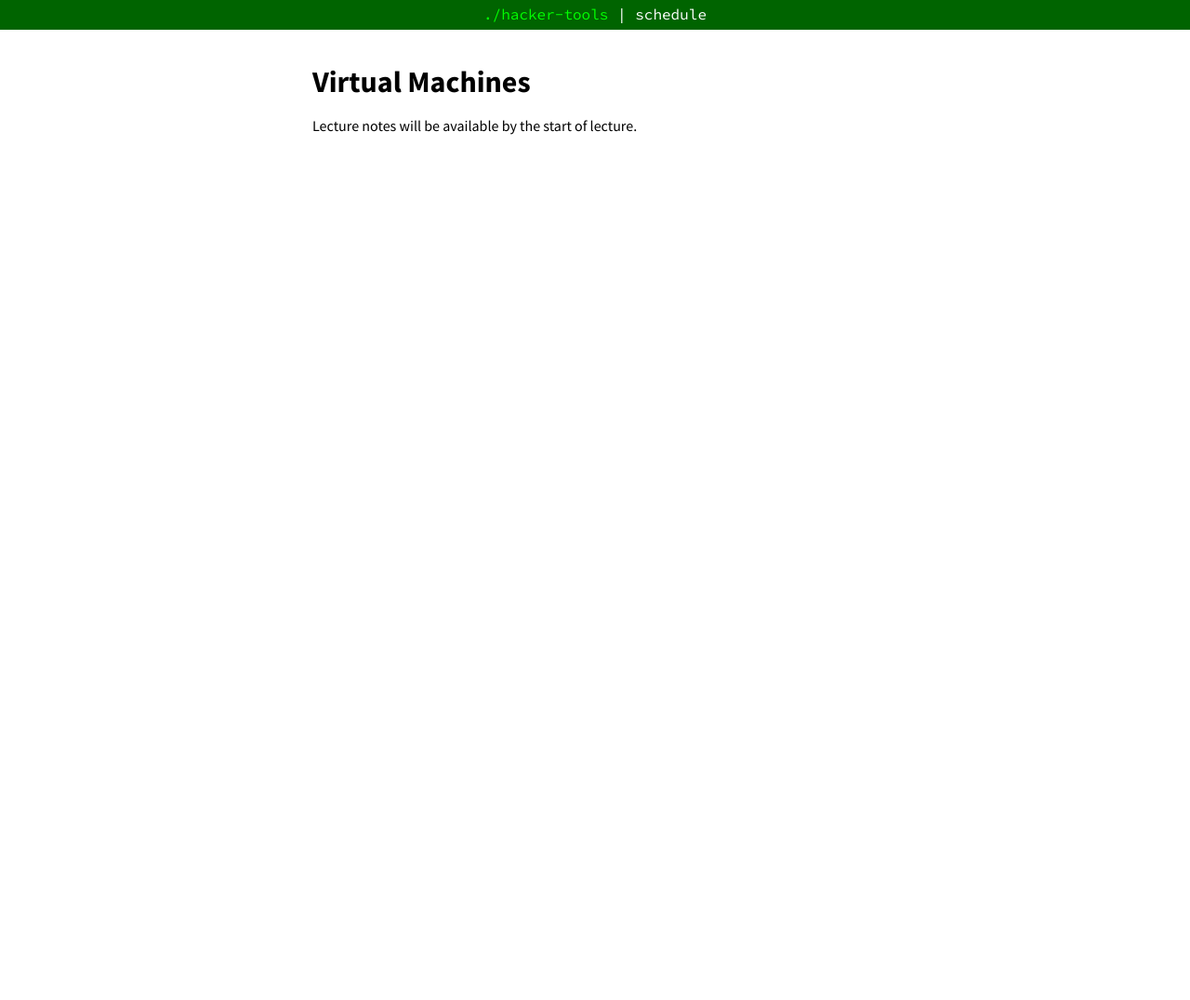
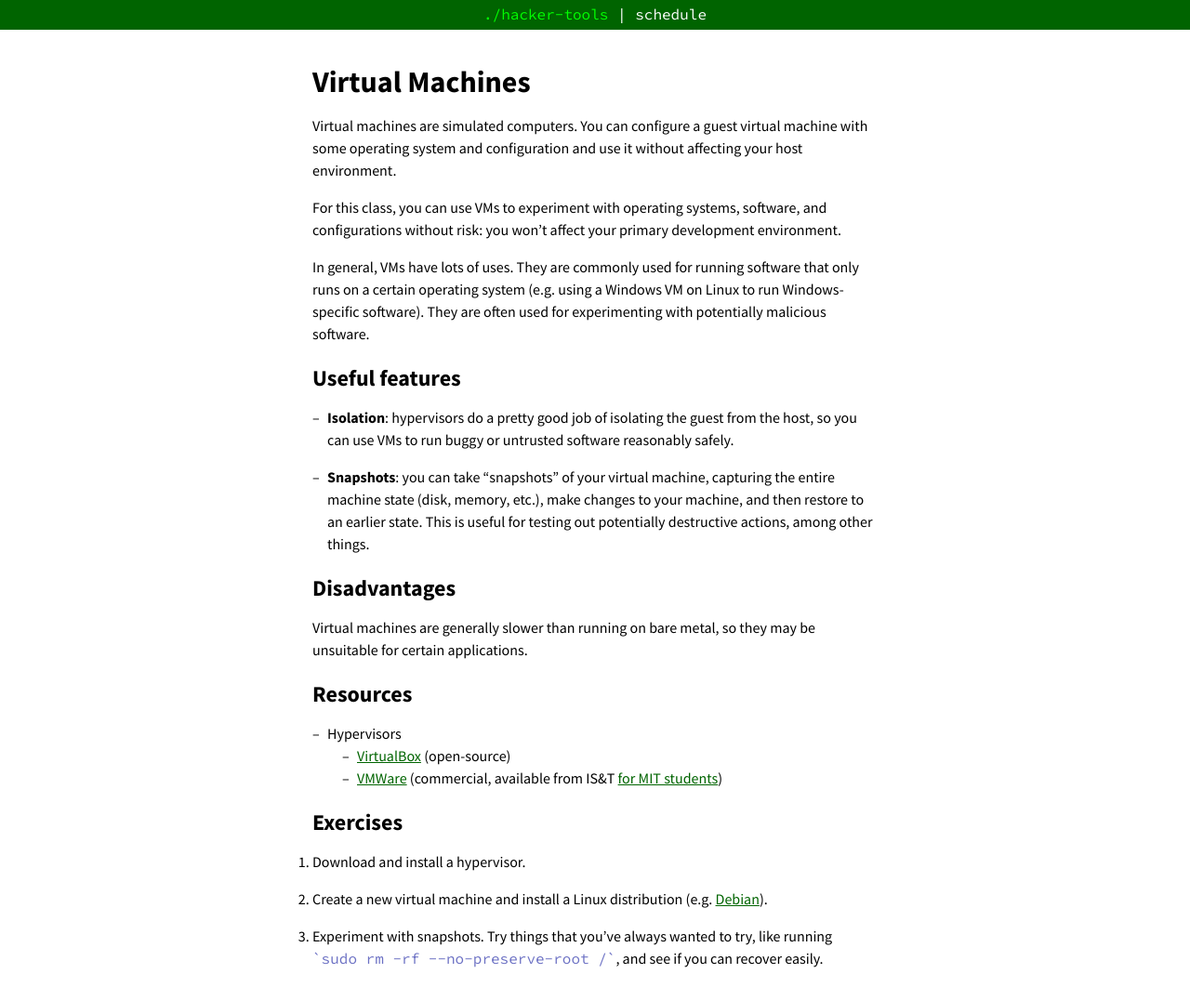
Before and after one commit to missing-semester-cn/missing-semester-cn.github.io, a Jekyll site: the page built from virtual-machines.md, in a window 1280 px wide. Shown: the whole page at 93% size. Built offline with Jekyll 4.4.1, drawn with Linux system fonts in a browser that asks for light colours; before the commit the page ends 900 px from its top, so only the background shows below that.

Commit message:
Add content for VMs

```diff
--- a/virtual-machines.md
+++ b/virtual-machines.md
@@ -3,4 +3,49 @@ layout: page
 title: "Virtual Machines"
 ---
 
-Lecture notes will be available by the start of lecture.
+Virtual machines are simulated computers. You can configure a guest virtual
+machine with some operating system and configuration and use it without
+affecting your host environment.
+
+For this class, you can use VMs to experiment with operating systems, software,
+and configurations without risk: you won't affect your primary development
+environment.
+
+In general, VMs have lots of uses. They are commonly used for running software
+that only runs on a certain operating system (e.g. using a Windows VM on Linux
+to run Windows-specific software). They are often used for experimenting with
+potentially malicious software.
+
+# Useful features
+
+- **Isolation**: hypervisors do a pretty good job of isolating the guest from
+the host, so you can use VMs to run buggy or untrusted software reasonably
+safely.
+
+- **Snapshots**: you can take "snapshots" of your virtual machine, capturing
+the entire machine state (disk, memory, etc.), make changes to your machine,
+and then restore to an earlier state. This is useful for testing out
+potentially destructive actions, among other things.
+
+# Disadvantages
+
+Virtual machines are generally slower than running on bare metal, so they may
+be unsuitable for certain applications.
+
+# Resources
+
+- Hypervisors
+    - [VirtualBox](https://www.virtualbox.org/) (open-source)
+    - [VMWare](https://www.vmware.com/) (commercial, available from IS&T [for
+    MIT students](https://ist.mit.edu/vmware-fusion))
+
+# Exercises
+
+1. Download and install a hypervisor.
+
+1. Create a new virtual machine and install a Linux distribution (e.g.
+[Debian](https://www.debian.org/)).
+
+1. Experiment with snapshots. Try things that you've always wanted to try, like
+   running `sudo rm -rf --no-preserve-root /`, and see if you can recover
+   easily.
```
